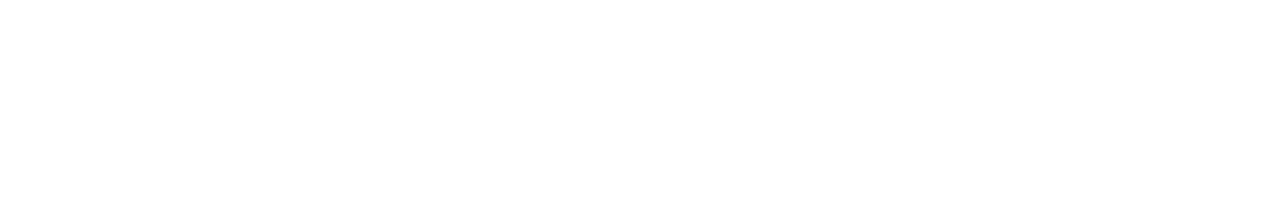
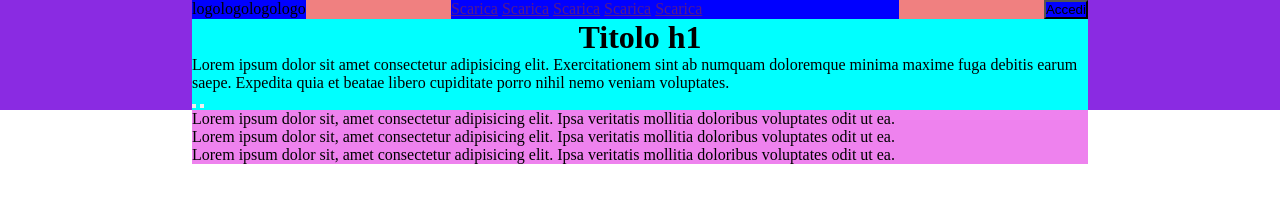
Before and after one commit to simla04/htmlcss-struttura-discord, a plain HTML site: page index.html in a window 1280 px wide. Drawn offline with Linux system fonts and the light colour scheme.

Commit message:
header ok

```diff
--- a/css/style.css
+++ b/css/style.css
@@ -3,3 +3,56 @@
     padding: 0;
     box-sizing: border-box;
 }
+.flex{
+    display: flex;
+    flex-direction: row;
+}
+
+
+header{
+    background-color: blueviolet;
+}
+/*________ NAVBAR________________ */
+.container{
+    background-color: violet;
+    width: 70%;
+    margin: auto;
+}
+ header .navbar{
+    background-color: lightcoral;
+ }
+ .navbar{
+    justify-content: space-between;
+ }
+ .navbar .logo{
+    background-color: blue;
+ }
+ /* ul */
+ .navbar .nav{
+ }
+ .nav{
+    background-color: blue;
+    width: 50%;
+    margin: 0;
+ }
+ .nav li{
+    display: inline;
+    list-style: none;
+    color: aliceblue;
+    /* float: right; */
+ }
+ .navbar .accedi{
+    background-color: blue;
+ }
+
+
+ /* ___TEXT SUB NAVBAR___________ */
+ header .home{
+    background-color: aqua;
+ }
+
+ /* Home header */
+ .container h1, .container.home{
+    text-align: center;
+ }
+ /* Section */
--- a/index.html
+++ b/index.html
@@ -11,12 +11,58 @@
 
     <!-- HEADER -->
     <header>
+        <div class="container">
+            <div class="navbar flex">
+                <div class="logo">logologologologo</div>
+
+                <div class="nav flex">
+                    <ul>
+                        <li><a href="">Scarica</a></li>
+                        <li><a href="">Scarica</a></li>
+                        <li><a href="">Scarica</a></li>
+                        <li><a href="">Scarica</a></li>
+                        <li><a href="">Scarica</a></li>
+                    </ul>
+                </div>
+
+                <div><button class="accedi">Accedi</button></div>
+
+            </div>
+            <div class="home">
+                <h1>Titolo h1</h1>
+                <p>Lorem ipsum dolor sit amet consectetur adipisicing elit. Exercitationem sint ab numquam doloremque minima maxime fuga debitis earum saepe. Expedita quia et beatae libero cupiditate porro nihil nemo veniam voluptates.</p>
+                <button class="download"></button>
+                <button class="browser"></button>
+            </div>
+        </div>
 
     </header>
 
 
     <!-- MAIN -->
     <main>
+        <section class="container f-part">
+            <div class="img"></div>
+            <div class="text">
+                <h2></h2>
+                <p>Lorem ipsum dolor sit, amet consectetur adipisicing elit. Ipsa veritatis mollitia doloribus voluptates odit ut ea. </p>
+            </div>
+        </section>
+        <section class="container s-part">
+            <div class="img"></div>
+            <div class="text">
+                <h2></h2>
+                <p>Lorem ipsum dolor sit, amet consectetur adipisicing elit. Ipsa veritatis mollitia doloribus voluptates odit ut ea. </p>
+            </div>
+        </section>
+        <section class="container t-part">
+            <div class="img"></div>
+            <div class="text">
+                <h2></h2>
+                <p>Lorem ipsum dolor sit, amet consectetur adipisicing elit. Ipsa veritatis mollitia doloribus voluptates odit ut ea. </p>
+            </div>
+        </section>
+        <section class="t-part"></section>
 
     </main>
 
```
